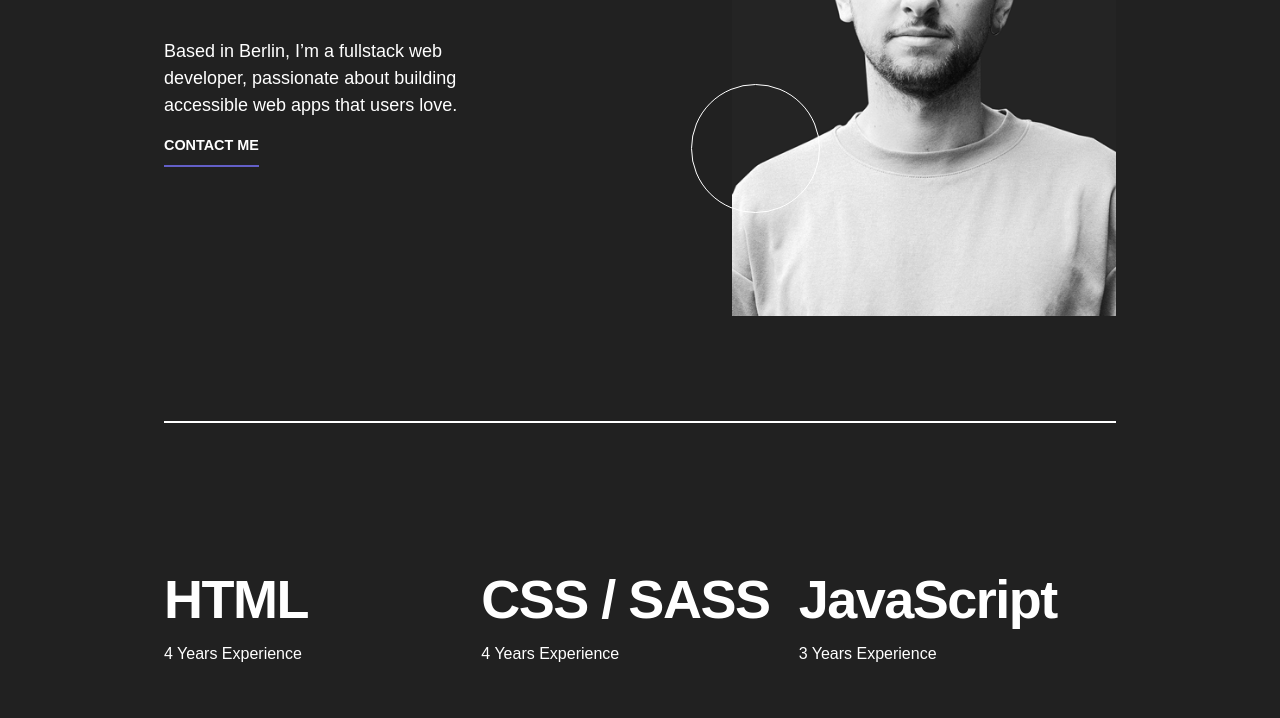
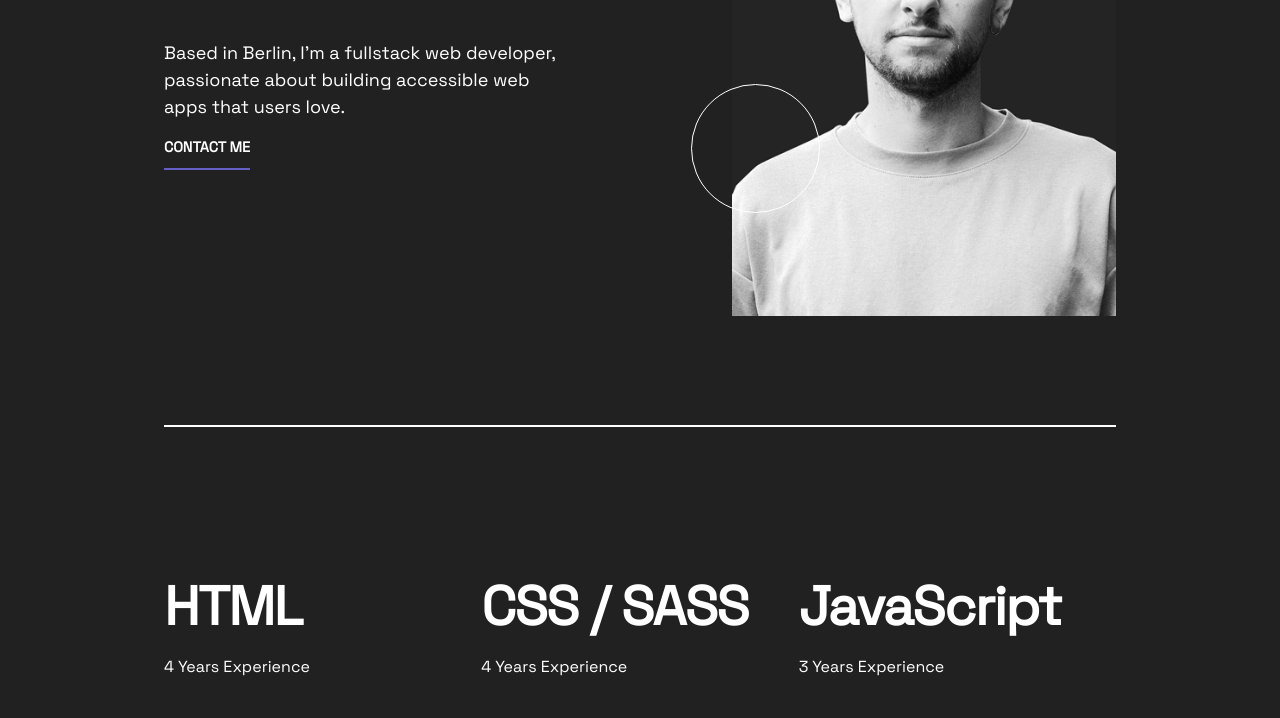
Before and after one commit to alexanderley/Frontend-Portfolio-Alex, a plain HTML site: page index.html in a window 1280 px wide. Shown: the part 305-1023 px from the top of the page. Drawn offline with nearby package versions, Linux system fonts and the light colour scheme; the site is published under a folder, as on GitHub Pages, so addresses that start at the root find nothing.

Commit message:
fixed fonts issue

```diff
--- a/style.css
+++ b/style.css
@@ -1,12 +1,12 @@
 @font-face {
   font-family: "Space Grotesk";
-  src: url("/fonts/SpaceGrotesk.ttf") format("truetype");
+  src: url("fonts/SpaceGrotesk.ttf") format("truetype");
   font-weight: normal;
   font-style: normal;
 }
 @font-face {
   font-family: "Writeline";
-  src: url("/fonts/Writeline.ttf") format("truetype");
+  src: url("fonts/Writeline.ttf") format("truetype");
   font-weight: normal;
   font-style: normal;
 }
@@ -536,4 +536,4 @@ footer {
     align-items: center;
     width: 100%;
   }
-}/*# sourceMappingURL=style.css.map */
+} /*# sourceMappingURL=style.css.map */
```
